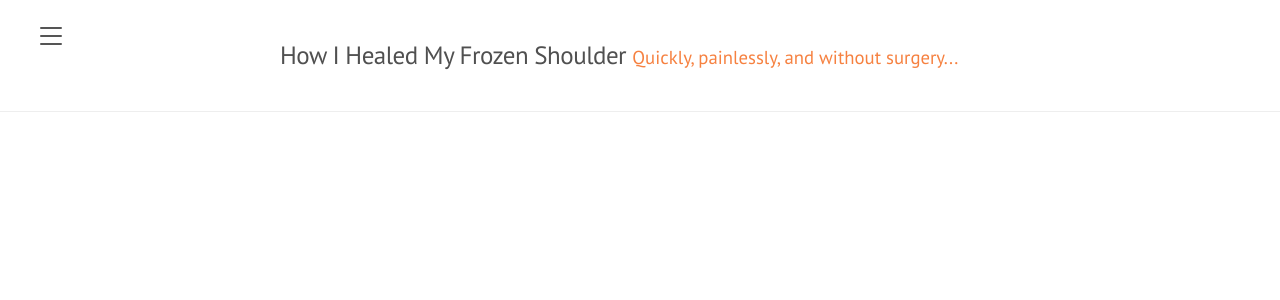
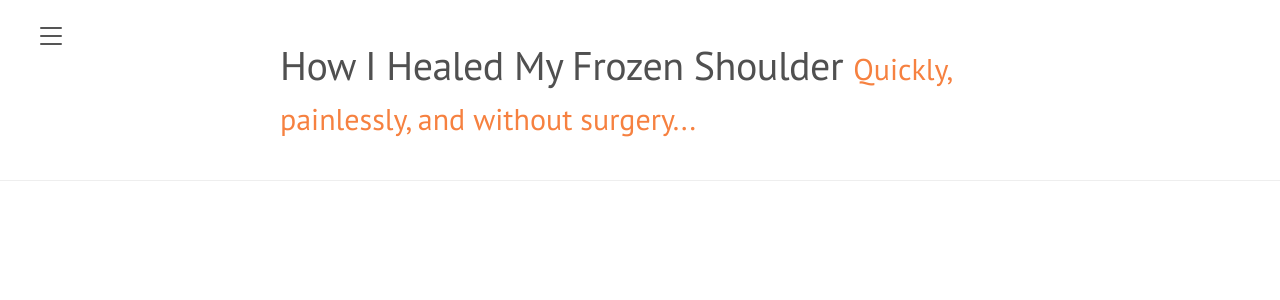
Before and after one commit to suzycc/heal-frozen-shoulder, a Jekyll site: the page built from index.md, in a window 1280 px wide. Shown: the top 300 px of the page. Built offline with Jekyll 4.4.1, drawn with Linux system fonts in a browser that asks for light colours; our own code applies the rules of GitHub Pages for plain Markdown files.

Commit message:
Update lanyon.css

```diff
--- a/public/css/lanyon.css
+++ b/public/css/lanyon.css
@@ -103,7 +103,7 @@
   margin-top: 0;
   margin-bottom: 0;
   color: #505050;
-  font-size: 125%;
+  font-size: 200%;
 }
 .masthead-title a {
   color: #505050;
```
